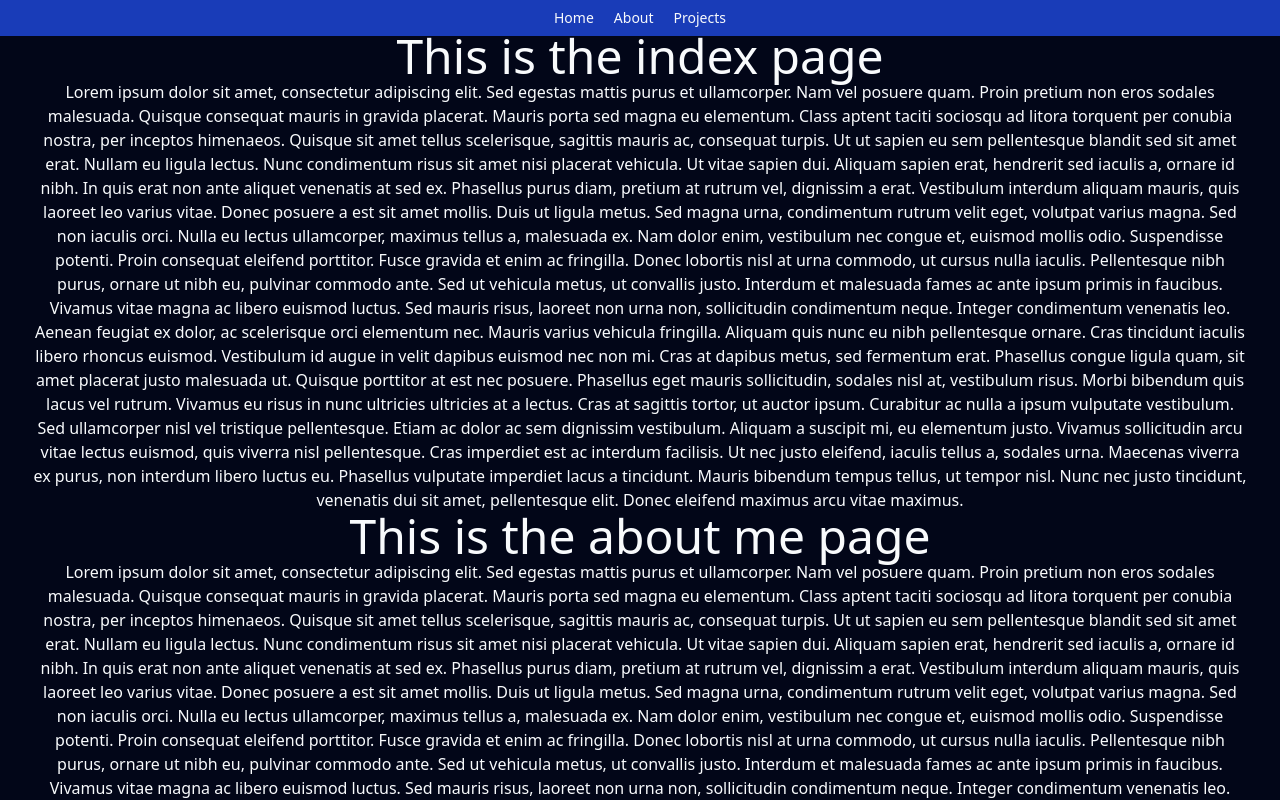
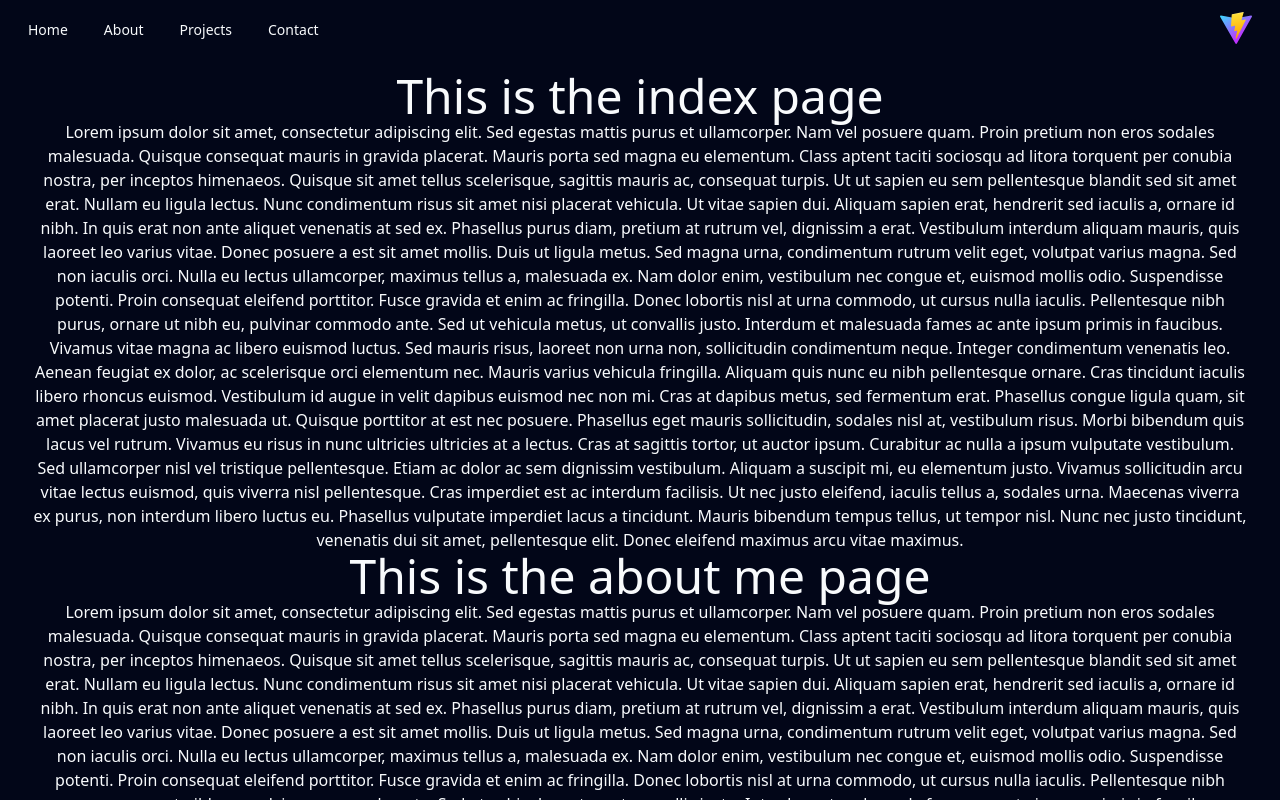
Before and after one commit to SpyingEnvelope/portfolio-revised, a React (Vite) app: page / in a window 1280 px wide. Shown: the top 800 px of the page. Built offline with nearby package versions, Linux system fonts and the light colour scheme.

Commit message:
modified navigation menu. Added blur effect when scrolling down, proper logo placement, and button effects. Removed home id tag from IndexPage as well

```diff
--- a/src/components/Footer.jsx
+++ b/src/components/Footer.jsx
@@ -2,7 +2,7 @@
 and potentially some other links.*/
 
 function Footer() {
-    return <footer>
+    return <footer id="footer">
         <p>&#169; 2025 Gad Cooper. All Rights Reserved.</p>
     </footer>
 }
--- a/src/components/Navigation.jsx
+++ b/src/components/Navigation.jsx
@@ -1,32 +1,76 @@
-/*This component is where the main navigation will be stored. It should be easily accessible, and it
+/* This component is where the main navigation will be stored. It should be easily accessible, and it
 should include links to the home section, about me section, projects, and the contact me page.*/
 
+// State will be used to deal with the visibility of the navigation bar
+import { useState } from "react";
+
+// shadcn navigation menu imports
 import {
   NavigationMenu,
-  NavigationMenuContent,
-  NavigationMenuIndicator,
   NavigationMenuItem,
   NavigationMenuLink,
   NavigationMenuList,
-  NavigationMenuTrigger,
-  NavigationMenuViewport,
 } from "@/components/ui/navigation-menu";
 
+// This is a logo placeholder
+import logo from "/vite.svg";
+
 function Navigation() {
+  // Visibility state for dealing for the background color of the menu
+  const [navBarVisibility, setNavBarVisibility] = useState(true);
+
+  /* The bgColor variable only has a background color if
+  navBarVisibility is false*/
+  let bgColor = !navBarVisibility
+    ? "bg-slate-900/[var(--bg-opacity)] [--bg-opacity:50%] backdrop-blur-md"
+    : null;
+
+  /* window.onscroll runs a function that changes the state of the navigation bar's visibility
+  depending on what is the position of y. */
+  window.onscroll = function () {
+    if (window.scrollY == 0) {
+      setNavBarVisibility(true);
+    } else {
+      setNavBarVisibility(false);
+    }
+  };
+
+  /* The JSX component returned needed to use CSS flex to adjust to screen sizes easily. The justify-end
+  div is used to display the logo while every other menu items is using justify-start.*/
   return (
     <header>
-      <nav className="fixed top-0 left-0 bg-blue-800 w-full flex justify-center">
+      <nav
+        className={`fixed top-0 left-0  ${bgColor} w-full flex justify-start h-15 items-center`}
+      >
         <NavigationMenu>
           <NavigationMenuList>
+            <div className="flex flex-row w-screen justify-start space-x-5 px-5">
               <NavigationMenuItem>
-              <NavigationMenuLink href="#home">Home</NavigationMenuLink>
+                <NavigationMenuLink
+                  href="#home"
+                >
+                  Home
+                </NavigationMenuLink>
               </NavigationMenuItem>
               <NavigationMenuItem>
                 <NavigationMenuLink href="#about">About</NavigationMenuLink>
               </NavigationMenuItem>
               <NavigationMenuItem>
-              <NavigationMenuLink href="#projects">Projects</NavigationMenuLink>
+                <NavigationMenuLink href="#projects">
+                  Projects
+                </NavigationMenuLink>
               </NavigationMenuItem>
+              <NavigationMenuItem>
+                <NavigationMenuLink href="#footer">Contact</NavigationMenuLink>
+              </NavigationMenuItem>
+              <div className="w-screen flex justify-end px-2">
+                <NavigationMenuItem>
+                  <a href="#top">
+                    <img src={logo} />
+                  </a>
+                </NavigationMenuItem>
+              </div>
+            </div>
           </NavigationMenuList>
         </NavigationMenu>
       </nav>
--- a/src/pages/IndexPage.jsx
+++ b/src/pages/IndexPage.jsx
@@ -5,7 +5,7 @@ of who I am*/
 function IndexPage() {
   return (
     // id home would be used for navigation purpose with the anchor HTML attribute
-    <div id="home">
+    <div>
       <h1 className="text-5xl">This is the index page</h1>
       <p>
         Lorem ipsum dolor sit amet, consectetur adipiscing elit. Sed egestas
--- a/src/pages/MainPage.jsx
+++ b/src/pages/MainPage.jsx
@@ -10,6 +10,7 @@ and pages will be displayed here.*/
 function MainPage() {
 
     return <>
+    <div className="h-10" id="home"></div>
         <Navigation />
         <main>
             <IndexPage />
```
Lines whose indentation alone changed are shown as unchanged.
